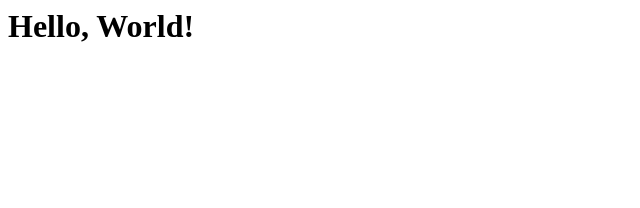
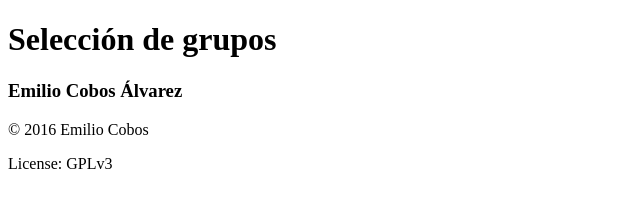
Before and after one commit to emilio/ipo-final, a React app in the folder src/: page / in a window 1280 px wide. Shown: the whole page, without its empty margins (0-640 px from the left). Built offline with nearby package versions, Linux system fonts and the light colour scheme.

Commit message:
app: Bootstrap the app
Really productive to be the first time I use React!

I should expend some time splitting the App.js file, but maybe it's not too
wrong and can wait, since it's a "simple" app.

```diff
--- a/src/index.html
+++ b/src/index.html
@@ -1,9 +1,6 @@
-<html>
-<head>
-    <title>Sample App</title>
-</head>
-<body>
-    <div id='root'></div>
-    <script src="/static/bundle.js"></script>
-</body>
-</html>
+<!doctype html>
+<meta charset="utf-8">
+<title>Sample App</title>
+
+<div id='root'></div>
+<script src="/static/bundle.js"></script>
--- a/src/scripts/App.js
+++ b/src/scripts/App.js
@@ -1,10 +1,98 @@
 import React, {Component} from 'react';
+
+class Header extends Component {
+  render() {
+    return (
+      <header className="header">
+        <h1>Selección de grupos</h1>
+      </header>
+    )
+  }
+}
+
+class Footer extends Component {
+  render() {
+    return (
+      <footer className="footer">
+        <p>&copy; 2016 Emilio Cobos</p>
+        <p>License: GPLv3</p>
+      </footer>
+    );
+  }
+}
+
+class Alumn extends Component {
+  onClick() {
+    alert("Yay!");
+  }
+
+  render() {
+    // TODO: This dummy image url is just to generate dummy images and should
+    // use this.props.imageUrl
+    let imageUrl = "https://api.adorable.io/avatars/162/" + encodeURIComponent(this.props.name);
+    return (
+      <div className="alumn"
+           style={{backgroundImage: imageUrl}}
+           onClick={this.onClick}>
+        <h3 className="alumn-name">{this.props.name}</h3>
+        <span className="alumn-state alumn-state-{this.state.assignedState}"></span>
+      </div>
+    );
+  }
+}
+
+class Group extends Component {
+  render() {
+    let alumns = this.props.alumns.map(alumn => {
+      return (<Alumn key={alumn.name} name={alumn.name} url={alumn.imageUrl} />);
+    })
+    return (
+      <div className="group">
+        <h2 className="group-title">{this.id}</h2>
+        <div className="group-alumns">
+          {alumns}
+        </div>
+      </div>
+    );
+  }
+}
+
+class GroupList extends Component {
+  constructor() {
+    super()
+    this.state = {
+      groups: []
+    };
+  }
+
+  componentDidMount() {
+    fetch(this.props.url)
+      .then(response => response.json())
+      .then(groups => this.setState(groups))
+      .catch(err => console.error(err));
+  }
+
+  render() {
+    let groups = this.state.groups.map(group => {
+      return (<Group key={group.id} alumns={group.alumns}></Group>);
+    });
+
+    return (
+      <div className="group-list">
+        {groups}
+      </div>
+    );
+  }
+}
 
 export default class App extends Component {
   render() {
     return (
-      // Add your component markup and other subcomponent references here.
-      <h1>Hello, World!</h1>
+      <main>
+        <Header />
+        <GroupList url="/static/groups.json"/>
+        <Footer />
+      </main>
     );
   }
 }
--- /dev/null
+++ b/src/static/groups.json
@@ -0,0 +1,13 @@
+{
+  "groups": [
+    {
+      "id": "PB-1",
+      "alumns": [
+        {
+          "name": "Emilio Cobos Álvarez",
+          "avatarUrl": "THIS SHOULD BE FILLED WITH REAL DATA"
+        }
+      ]
+    }
+  ]
+}
```
